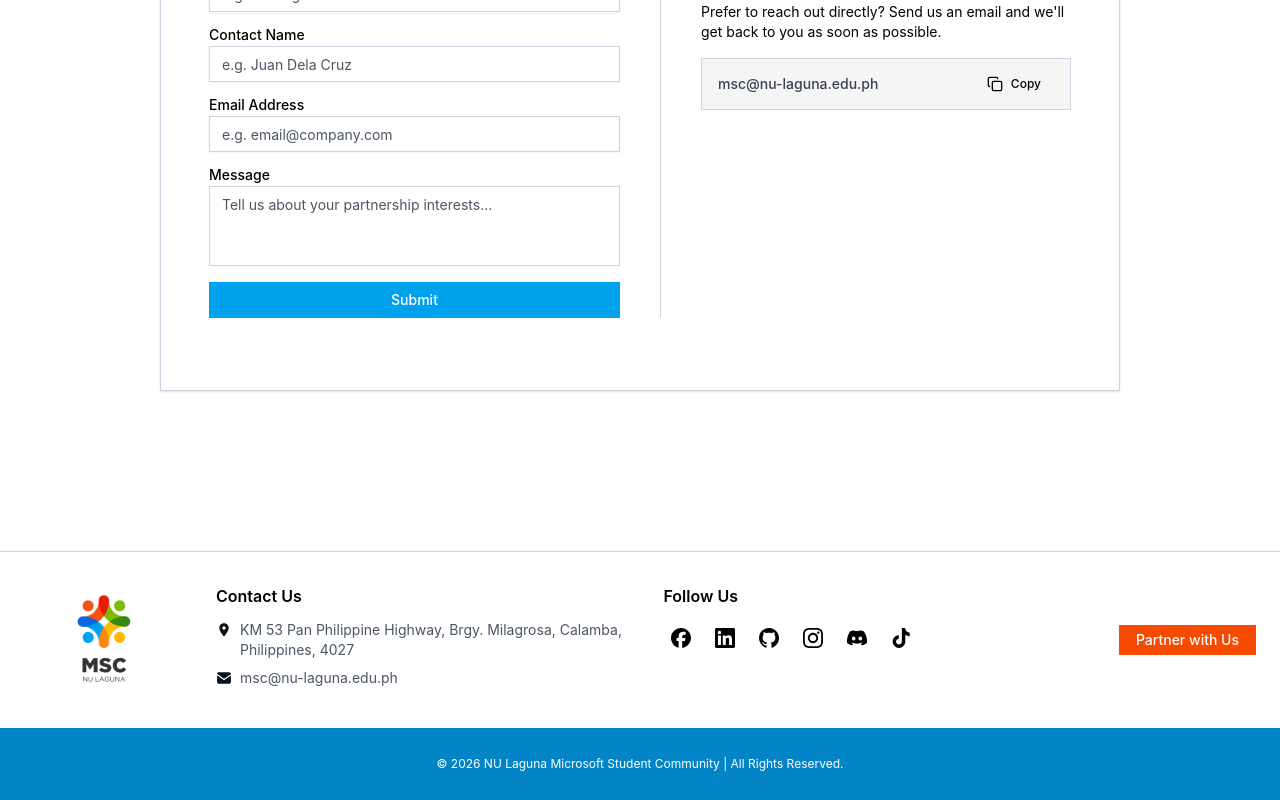
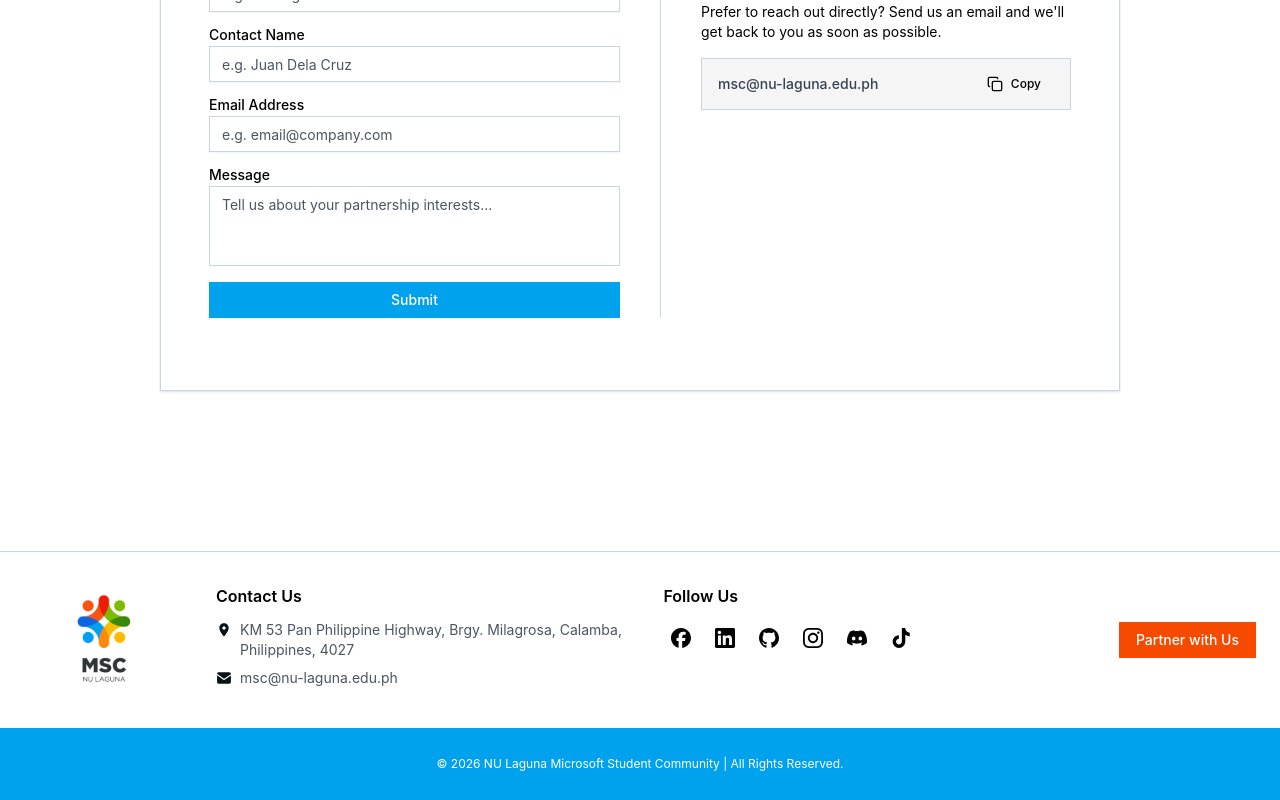
Before and after one commit to mscnulaguna/MSC-Official-Website, a React (Vite) app in the folder client/: page /partners in a window 1280 px wide. Shown: the part 2190-2990 px from the top of the page. Built offline with nearby package versions, Linux system fonts and the light colour scheme; no server answers.

Commit message:
refactor: update button styles and improve footer background color

```diff
--- a/client/src/components/ui/layout/Footer.tsx
+++ b/client/src/components/ui/layout/Footer.tsx
@@ -210,7 +210,7 @@ export function Footer() {
           </div>
 
           {/* Partner with Us Button - Centered with padding */}
-          <Button className="w-[calc(100%-1rem)] mx-2 bg-orange-600 hover:bg-orange-700 text-white h-10 text-base font-medium">
+          <Button className="w-[calc(100%-1rem)] mx-2 h-10 text-base font-medium">
             Partner with Us
           </Button>
         </div>
@@ -384,7 +384,7 @@ export function Footer() {
           {/* Partner with Us Section */}
           <div className="flex items-center justify-center">
             <Link to="/partners">
-              <Button className="bg-orange-600 hover:bg-orange-700 text-white px-4 py-1 h-auto text-sm">
+              <Button className="bg-orange-600">
                 Partner with Us
               </Button>
             </Link>
@@ -393,7 +393,7 @@ export function Footer() {
       </div>
 
       {/* Bottom Copyright Section */}
-      <div className="w-full bg-blue-600 text-white py-4 sm:py-6 md:py-7">
+      <div className="w-full bg-primary text-primary-foreground py-4 sm:py-6 md:py-7">
         <div className="mx-auto max-w-[1700px] px-2 sm:px-3 md:px-4 lg:px-6">
           <p className="text-center text-xs">
             © 2026 NU Laguna Microsoft Student Community | All Rights Reserved.
```
